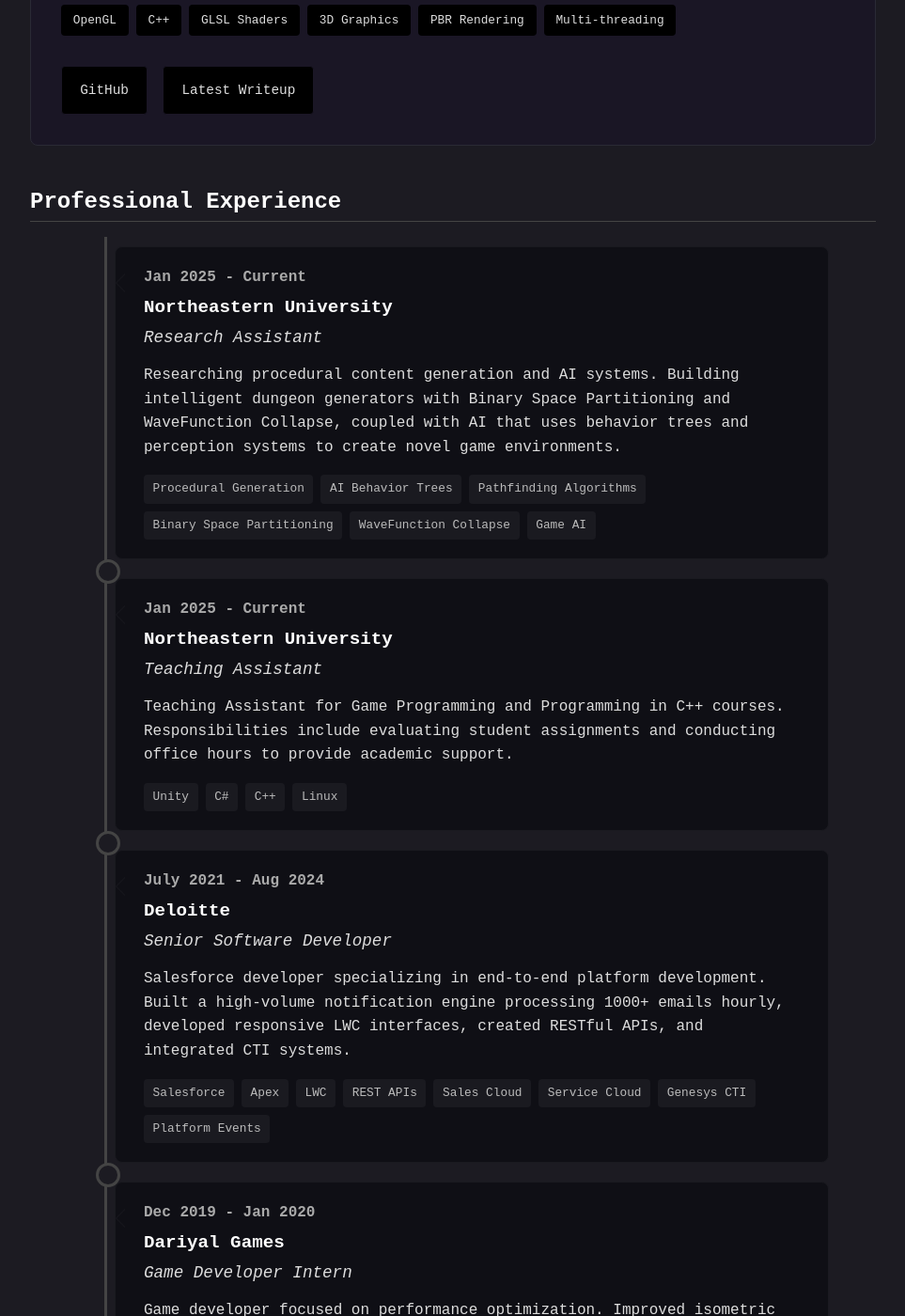
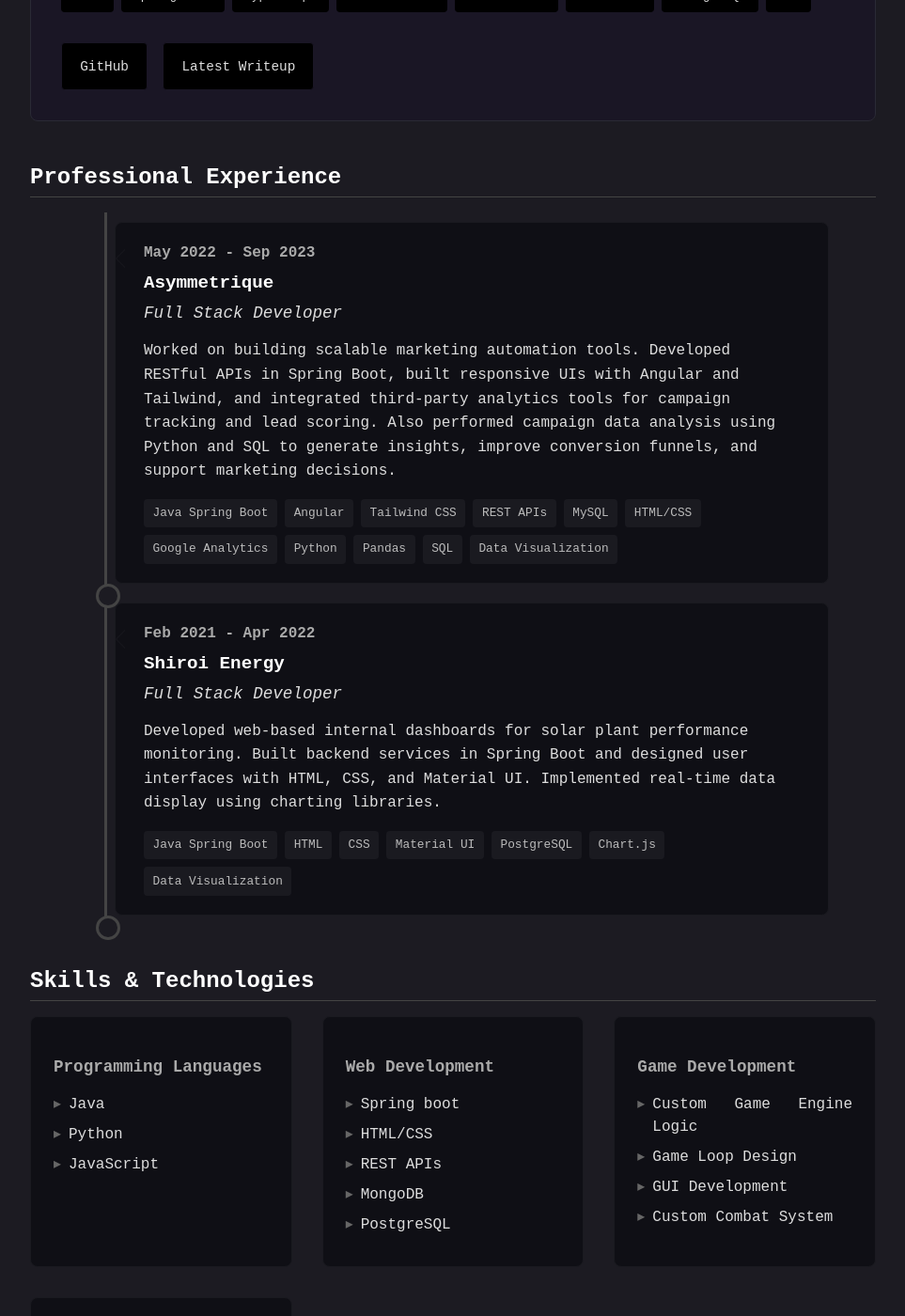
Before and after one commit to TharunPrabu7/TharunPrabu7.github.io, a Jekyll site: the page built from portfolio.md, in a window 1280 px wide and 1400 px high, scrolled down 801 px. Shown: the whole window at 94% size, without its empty margins (158-1121 px from the left). Built offline with Jekyll 4.4.1, drawn with Linux system fonts in a browser that asks for light colours; some of the changed text lies outside the part shown.

```diff
--- a/portfolio.md
+++ b/portfolio.md
@@ -6,15 +6,11 @@ description: A showcase of my projects, skills, and experience as a Computer Sci
 skills:
   - name: Programming Languages
     items:
-      - C++
       - Java
-      - GLSL
-      - C#
       - Python
       - JavaScript
   - name: Web Development
     items:
-      - Salesforce Stack - Apex, LWC, SOQL
       - Spring boot
       - HTML/CSS
       - REST APIs
@@ -22,69 +18,47 @@ skills:
       - PostgreSQL
   - name: Game Development
     items:
-      - 3D Graphics
-      - OpenGL
-      - RenderDoc
-      - Unity
-      - Unreal Engine
-      - Blender
+      - Custom Game Engine Logic
+      - Game Loop Design
+      - GUI Development
+      - Custom Combat System
   - name: AI/ML & Cloud Tools
     items:
-      - CUDA
-      - OpenCV
       - Git/GitHub
       - Docker
-      - Linux
-      - AWS
 experience:
-  - company: Northeastern University
-    role: Research Assistant
-    start_date: "Jan 2025"
-    end_date: "Current"
-    description: "Researching procedural content generation and AI systems. Building intelligent dungeon generators with Binary Space Partitioning and WaveFunction Collapse, coupled with AI that uses behavior trees and perception systems to create novel game environments."
+  - company: Asymmetrique
+    role: Full Stack Developer
+    start_date: "May 2022"
+    end_date: "Sep 2023"
+    description: "Worked on building scalable marketing automation tools. Developed RESTful APIs in Spring Boot, built responsive UIs with Angular and Tailwind, and integrated third-party analytics tools for campaign tracking and lead scoring. Also performed campaign data analysis using Python and SQL to generate insights, improve conversion funnels, and support marketing decisions."
     technologies:
-      - Procedural Generation
-      - AI Behavior Trees
-      - Pathfinding Algorithms
-      - Binary Space Partitioning
-      - WaveFunction Collapse
-      - Game AI
-  - company: Northeastern University
-    role: Teaching Assistant
-    start_date: "Jan 2025"
-    end_date: "Current"
-    description: "Teaching Assistant for Game Programming and Programming in C++ courses. Responsibilities include evaluating student assignments and conducting office hours to provide academic support."
+      - Java Spring Boot
+      - Angular
+      - Tailwind CSS
+      - REST APIs
+      - MySQL
+      - HTML/CSS
+      - Google Analytics
+      - Python
+      - Pandas
+      - SQL
+      - Data Visualization
+
+  - company: Shiroi Energy
+    role: Full Stack Developer
+    start_date: "Feb 2021"
+    end_date: "Apr 2022"
+    description: "Developed web-based internal dashboards for solar plant performance monitoring. Built backend services in Spring Boot and designed user interfaces with HTML, CSS, and Material UI. Implemented real-time data display using charting libraries."
     technologies:
-        - Unity
-        - C#
-        - C++
-        - Linux
-  - company: Deloitte
-    role: Senior Software Developer
-    start_date: "July 2021"
-    end_date: "Aug 2024"
-    description: "Salesforce developer specializing in end-to-end platform development. Built a high-volume notification engine processing 1000+ emails hourly, developed responsive LWC interfaces, created RESTful APIs, and integrated CTI systems."
-    technologies:
-      - Salesforce
-      - Apex
-      - LWC
-      - REST APIs
-      - Sales Cloud
-      - Service Cloud
-      - Genesys CTI
-      - Platform Events
-  - company: Dariyal Games
-    role: Game Developer Intern
-    start_date: "Dec 2019"
-    end_date: "Jan 2020"
-    description: "Game developer focused on performance optimization. Improved isometric game rendering performance through GPU instancing and occlusion culling, designed city management mechanics with FSM-driven NPCs, and built cross-platform leaderboards with MongoDB."
-    technologies:
-      - Unity
-      - GPU Optimization
-      - AI Systems
-      - Pathfinding
-      - MongoDB
-      - Performance Profiling
+      - Java Spring Boot
+      - HTML
+      - CSS
+      - Material UI
+      - PostgreSQL
+      - Chart.js
+      - Data Visualization
+
 ---
 
 ## About Me
```
Also changed, not shown: _data/projects.yml (+23 -45 lines).
